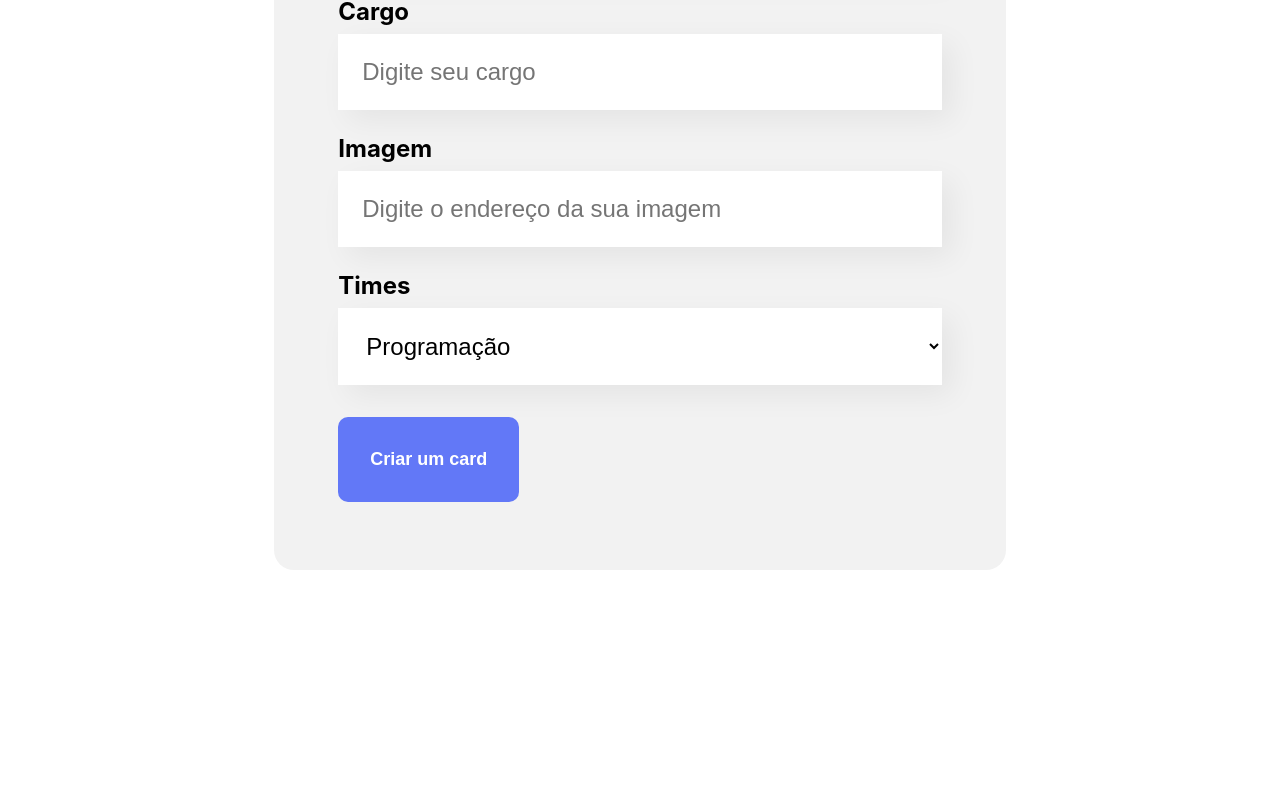
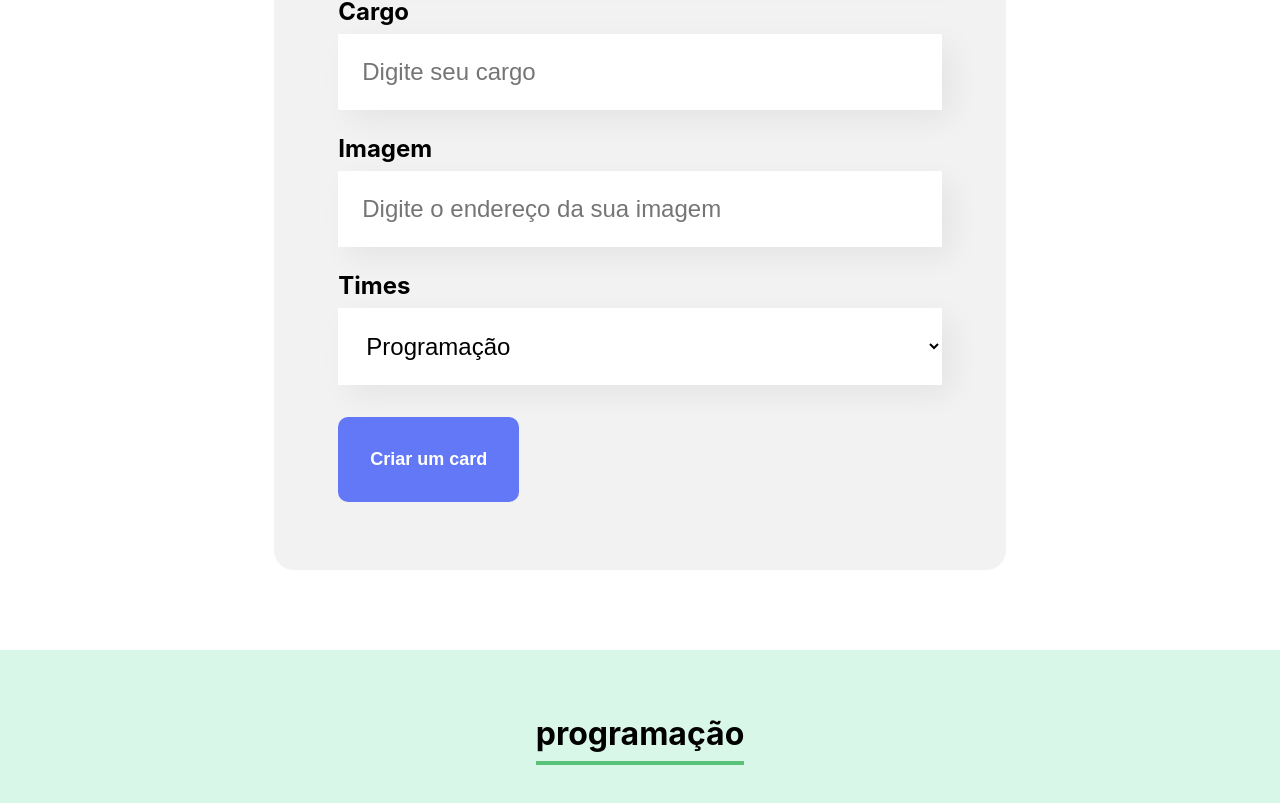
Before and after one commit to GabrielTrigueiro/organo, a React (Create React App) app: page / in a window 1280 px wide. Shown: the part 827-1630 px from the top of the page. Before the commit the page ends 1477 px from the top, so only its background shows below. Built offline with nearby package versions, Linux system fonts and the light colour scheme.

Commit message:
começo do componente de times

```diff
--- a/src/App.js
+++ b/src/App.js
@@ -1,6 +1,7 @@
 import { useCallback, useState } from 'react';
 import Banner from './componentes/Banner';
 import Formulario from './componentes/Formulario/Index';
+import Time from './componentes/Time';
 
 
 function App() {
@@ -16,6 +17,9 @@
     <div>
       <Banner />
       <Formulario aoColaboradorCadastrado={aoNovoColaboradorAdicionado}/>
+      <Time
+        nome="programação"
+      />
     </div>
   );
 }
--- /dev/null
+++ b/src/componentes/Time/Time.css
@@ -0,0 +1,12 @@
+.time {
+  text-align: center;
+  padding: 32px;
+  background-color: #D9F7E9;
+}
+
+.time h3 {
+  font-size: 32px;
+  border-bottom: 4px solid #57C278;
+  display: inline-block;
+  padding-bottom: 8px;
+}
--- /dev/null
+++ b/src/componentes/Time/index.js
@@ -0,0 +1,11 @@
+import './Time.css'
+
+const Time = (props) => {
+  return (
+    <section className='time'>
+      <h3>{props.nome}</h3>
+    </section>
+  );
+}
+
+export default Time;
```
